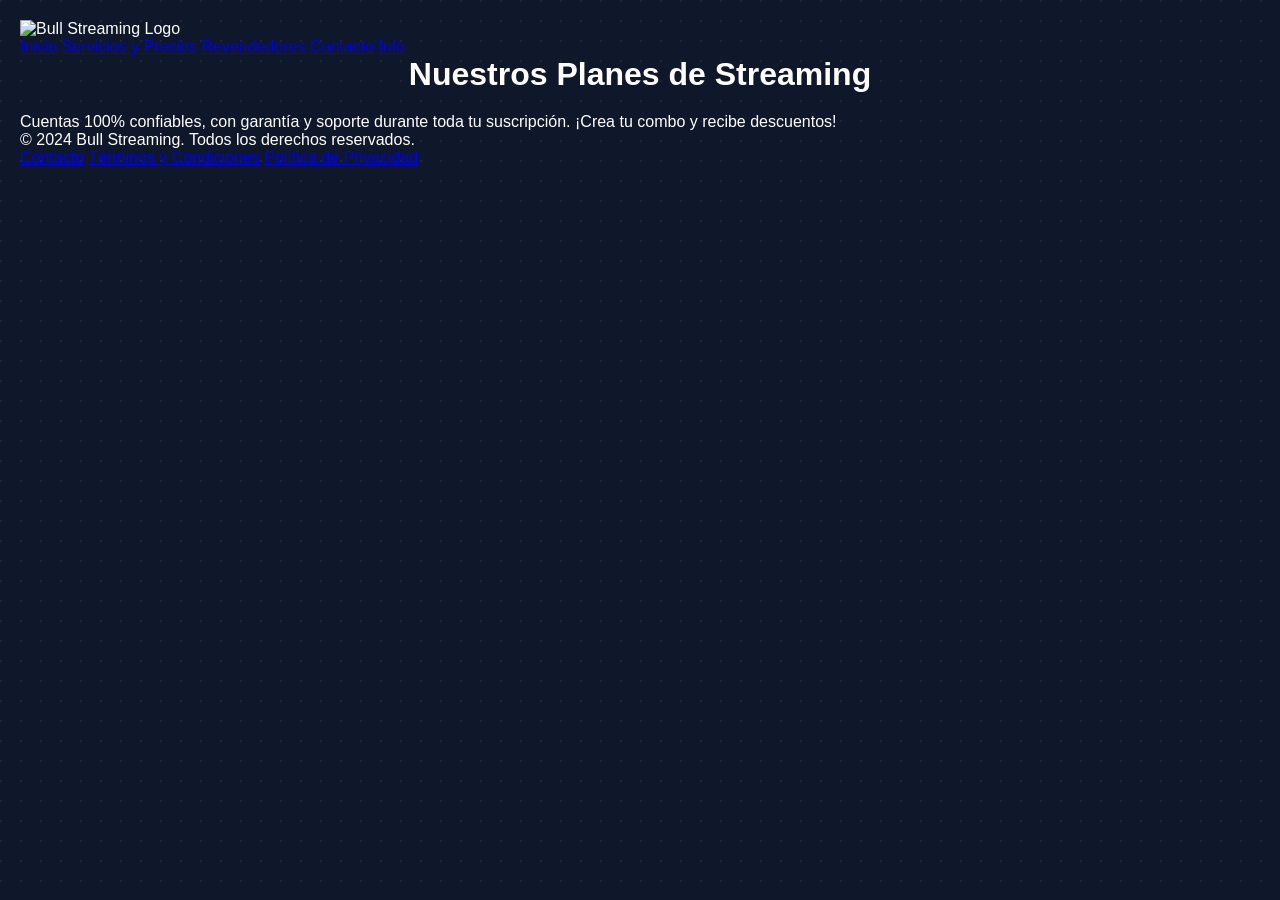
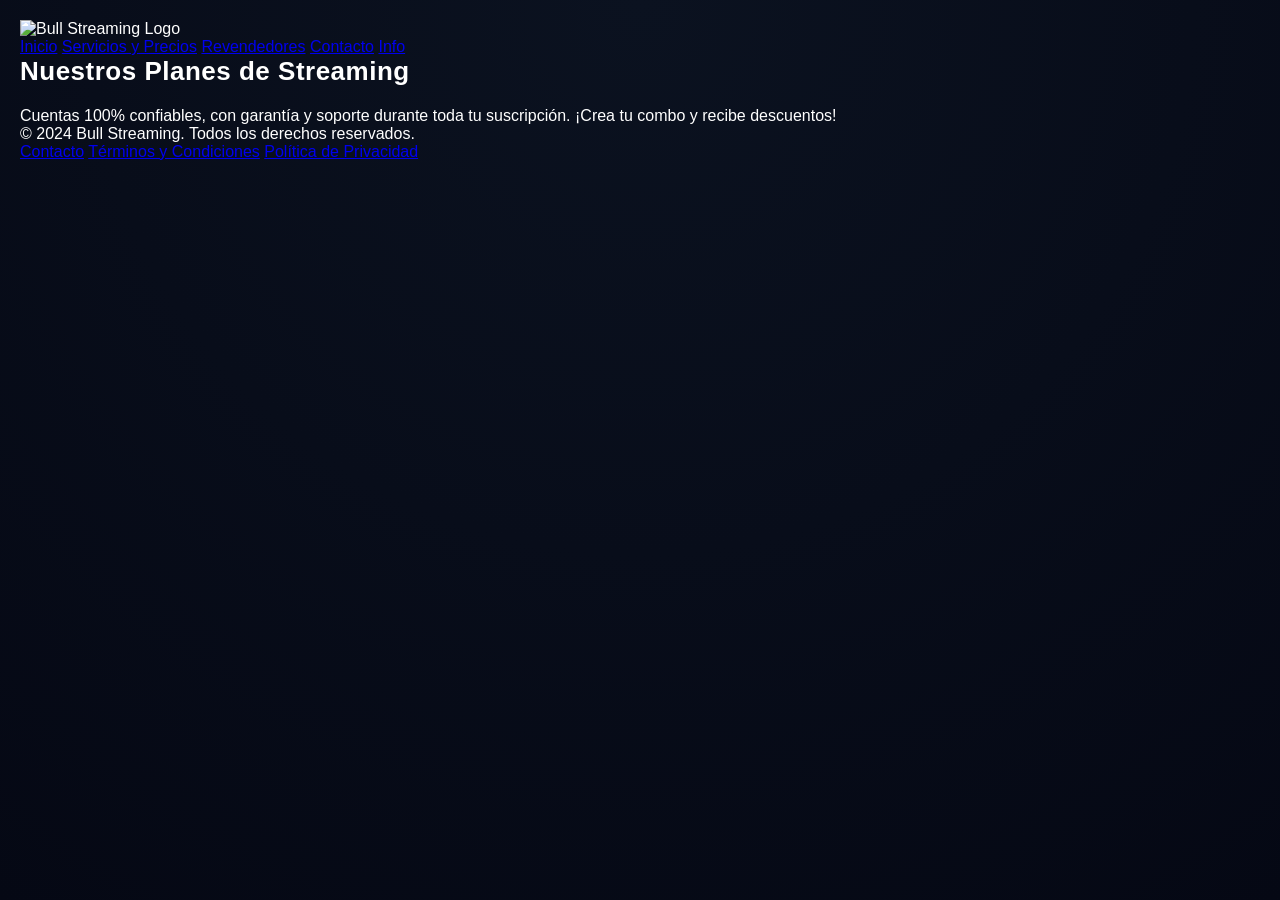

Update style.css

--- a/style.css
+++ b/style.css
@@ -1,21 +1,25 @@
 /* =========================
-   BASE
+   FONT MODERNA
 ========================= */
+@import url('https://fonts.googleapis.com/css2?family=Inter:wght@300;400;600;700&display=swap');
 
 * {
   margin: 0;
   padding: 0;
   box-sizing: border-box;
-  font-family: "Segoe UI", sans-serif;
+  font-family: "Inter", sans-serif;
 }
 
+/* =========================
+   BACKGROUND PRO
+========================= */
+
 body {
-  background: #0f172a;
-  color: white;
   min-height: 100vh;
+  background: radial-gradient(circle at top, #0b1220, #050814);
+  color: white;
   padding: 20px;
-  background-image: radial-gradient(circle at 1px 1px, rgba(255,255,255,0.05) 1px, transparent 0);
-  background-size: 20px 20px;
+  overflow-x: hidden;
 }
 
 /* =========================
@@ -23,28 +27,42 @@ body {
 ========================= */
 
 h1, h2 {
-  text-align: center;
+  font-size: 26px;
+  font-weight: 700;
+  letter-spacing: 0.5px;
   margin-bottom: 20px;
 }
 
 /* =========================
-   BOTONES
+   BOTONES PRO
 ========================= */
 
 button {
-  background: rgba(255,255,255,0.08);
-  border: 1px solid rgba(255,255,255,0.15);
+  background: linear-gradient(135deg, #00c6ff, #0072ff);
+  border: 2px solid white;
   color: white;
-  padding: 10px 15px;
-  border-radius: 12px;
+  padding: 14px 18px;
+  border-radius: 14px;
+  font-size: 15px;
+  font-weight: 600;
   cursor: pointer;
-  transition: 0.3s;
-  backdrop-filter: blur(10px);
+  transition: 0.25s ease;
+  box-shadow: 0 0 15px rgba(0, 198, 255, 0.25);
+  min-width: 120px;
 }
 
 button:hover {
-  transform: scale(1.05);
-  background: rgba(255,255,255,0.15);
+  transform: translateY(-3px) scale(1.03);
+  box-shadow: 0 0 25px rgba(0, 198, 255, 0.6);
+}
+
+/* botones full mobile */
+@media (max-width: 768px) {
+  button {
+    width: 100%;
+    font-size: 16px;
+    padding: 16px;
+  }
 }
 
 /* =========================
@@ -53,77 +71,104 @@ button:hover {
 
 input, select, textarea {
   width: 100%;
-  padding: 10px;
-  margin: 8px 0;
-  border-radius: 10px;
+  padding: 14px;
+  margin: 10px 0;
+  border-radius: 12px;
   border: 1px solid rgba(255,255,255,0.2);
-  background: rgba(255,255,255,0.05);
+  background: rgba(255,255,255,0.06);
   color: white;
+  font-size: 14px;
   outline: none;
+  transition: 0.2s;
+}
+
+input:focus {
+  border: 1px solid #00c6ff;
+  box-shadow: 0 0 10px rgba(0,198,255,0.3);
 }
 
 /* =========================
-   CONTAINERS
+   GRID TARJETAS
 ========================= */
 
 #container {
   display: grid;
-  grid-template-columns: repeat(auto-fit, minmax(280px, 1fr));
-  gap: 15px;
+  grid-template-columns: repeat(auto-fit, minmax(320px, 1fr));
+  gap: 18px;
   margin-top: 20px;
 }
 
 /* =========================
-   CARDS
+   TARJETAS PRO
 ========================= */
 
-.card, div[data-card] {
+.card {
   background: rgba(255,255,255,0.05);
-  border: 1px solid rgba(255,255,255,0.1);
-  border-radius: 16px;
-  padding: 15px;
-  transition: 0.3s;
-  animation: fadeIn 0.3s ease-in-out;
+  border: 1px solid rgba(255,255,255,0.12);
+  border-radius: 18px;
+  padding: 16px;
+  backdrop-filter: blur(12px);
+  transition: 0.3s ease;
+  cursor: pointer;
+
+  /* animación entrada */
+  animation: fadeUp 0.4s ease;
 }
 
 .card:hover {
   transform: translateY(-5px);
-  background: rgba(255,255,255,0.08);
+  border: 1px solid rgba(0,198,255,0.5);
 }
 
 /* =========================
-   COLORES ESTADO
+   TARJETA EXPANDIBLE
+========================= */
+
+.card-content {
+  max-height: 0;
+  overflow: hidden;
+  transition: max-height 0.4s ease;
+}
+
+.card.active .card-content {
+  max-height: 500px;
+}
+
+/* =========================
+   ESTADOS COLORES
 ========================= */
 
 .red {
-  border-left: 5px solid #ef4444;
+  border-left: 5px solid #ff3b3b;
 }
 
 .yellow {
-  border-left: 5px solid #facc15;
+  border-left: 5px solid #ffd60a;
 }
 
 .green {
-  border-left: 5px solid #22c55e;
+  border-left: 5px solid #2cff88;
 }
 
 /* =========================
-   BOTÓN FLOTANTE (PARSER)
+   BOTÓN FLOTANTE
 ========================= */
 
 #floatBtn {
   position: fixed;
   bottom: 20px;
   right: 20px;
-  width: 60px;
-  height: 60px;
+  width: 65px;
+  height: 65px;
   border-radius: 50%;
-  background: #6366f1;
+  background: linear-gradient(135deg, #00c6ff, #0072ff);
+  border: 2px solid white;
+  box-shadow: 0 0 20px rgba(0,198,255,0.5);
   display: flex;
   align-items: center;
   justify-content: center;
-  font-size: 22px;
-  box-shadow: 0 0 20px rgba(99,102,241,0.6);
+  font-size: 24px;
+  cursor: pointer;
 }
 
 /* =========================
@@ -135,23 +180,25 @@ input, select, textarea {
   top: 50%;
   left: 50%;
   transform: translate(-50%, -50%);
-  background: rgba(0,0,0,0.9);
+  background: rgba(10,12,25,0.95);
+  border: 1px solid rgba(255,255,255,0.2);
   padding: 20px;
-  border-radius: 15px;
+  border-radius: 16px;
   width: 90%;
-  max-width: 500px;
+  max-width: 520px;
+  backdrop-filter: blur(15px);
 }
 
 /* =========================
-   LOADER (SPINNER)
+   LOADER PRO
 ========================= */
 
 .loader {
-  border: 4px solid rgba(255,255,255,0.2);
-  border-top: 4px solid #6366f1;
+  width: 45px;
+  height: 45px;
+  border: 4px solid rgba(255,255,255,0.15);
+  border-top: 4px solid #00c6ff;
   border-radius: 50%;
-  width: 40px;
-  height: 40px;
   animation: spin 1s linear infinite;
   margin: auto;
 }
@@ -165,10 +212,10 @@ input, select, textarea {
    ANIMACIONES
 ========================= */
 
-@keyframes fadeIn {
+@keyframes fadeUp {
   from {
     opacity: 0;
-    transform: translateY(10px);
+    transform: translateY(20px);
   }
   to {
     opacity: 1;
@@ -177,25 +224,16 @@ input, select, textarea {
 }
 
 /* =========================
-   RESPONSIVE
+   RESPONSIVE FINAL
 ========================= */
 
 @media (max-width: 768px) {
+
   body {
-    padding: 10px;
+    padding: 12px;
   }
 
-  button {
-    width: 100%;
-    margin-top: 5px;
-  }
-
-  #container {
-    grid-template-columns: 1fr;
-  }
-
-  #floatBtn {
-    width: 55px;
-    height: 55px;
+  .card {
+    padding: 14px;
   }
 }
